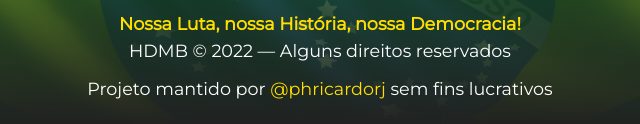
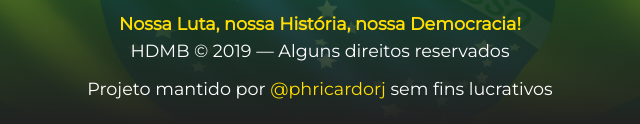
Before and after one commit to phricardorj/hdmb.org, a plain HTML site: page index.html in a window 1280 px wide. Shown: the part 3467-3591 px from the top of the page, 320-960 px from the left. Drawn offline with nearby package versions, Linux system fonts and the light colour scheme; no server answers.

Commit message:
Update index.html

```diff
--- a/index.html
+++ b/index.html
@@ -240,7 +240,7 @@
         /></a>
         <div>
           <p>Nossa Luta, nossa História, nossa Democracia!</p>
-          <p>HDMB © 2022 — Alguns direitos reservados</p>
+          <p>HDMB © 2019 — Alguns direitos reservados</p>
         </div>
       </div>
       <p>
```
